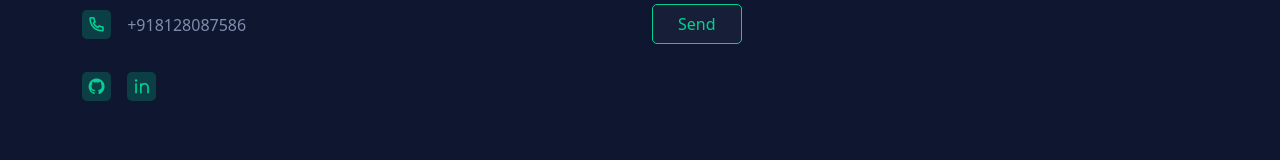
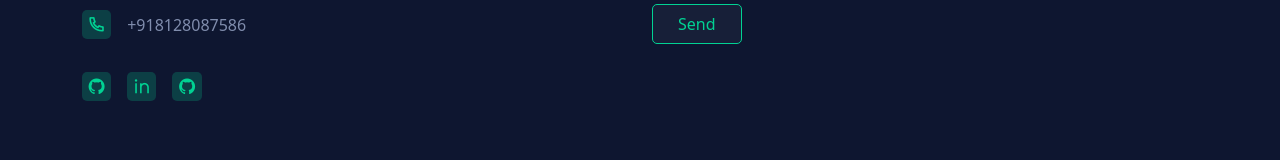
Before and after one commit to ShubhamBhut/Portfolio, a Next.js app: page / in a window 1280 px wide. Shown: the part 3283-3443 px from the top of the page. Built offline with nearby package versions, Linux system fonts and the light colour scheme.

Commit message:
Update Contact.jsx

```diff
--- a/components/UI/Contact.jsx
+++ b/components/UI/Contact.jsx
@@ -27,12 +27,14 @@ const Contact = () => {
                <span><i className="ri-phone-line"></i></span>
                <p>+918128087586</p>
             </li>
+
          </ul>
 
          <div className={`${classes.social__links}`}>
             <Link href='https://github.com/ShubhamBhut'><span><i className="ri-github-fill"></i></span></Link>
             {/* <Link href='#'><span><i class="ri-facebook-line"></i></span></Link> */}
             <Link href='https://www.linkedin.com/in/shubham-patel-039789214/'><span><i className="ri-linkedin-line"></i></span></Link>
+            <Link href="https://www.flaticon.com/free-icons/shapes-and-symbols"><span><i className="ri-github-fill"></i></span></Link>
          </div>
         </Col>
 
```
